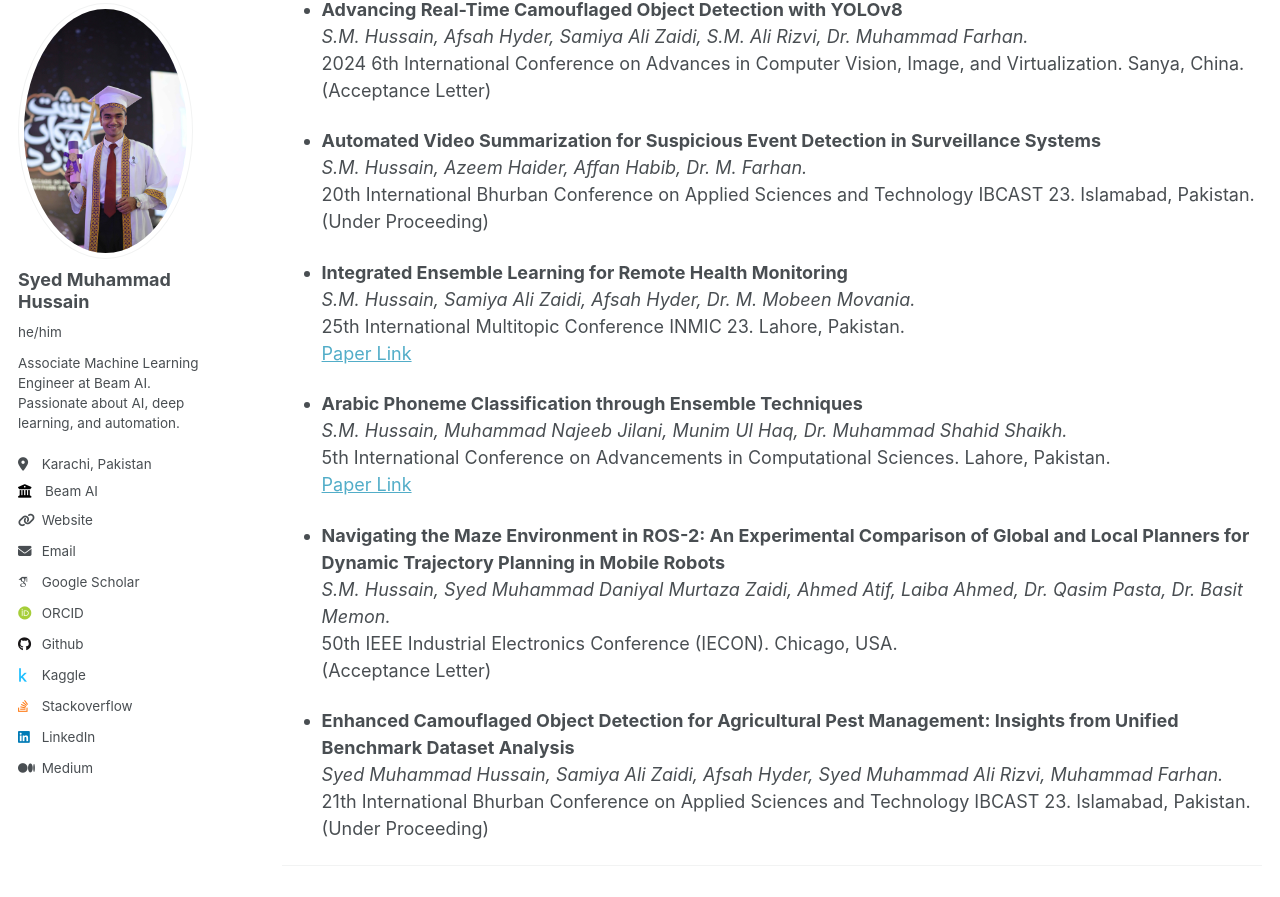
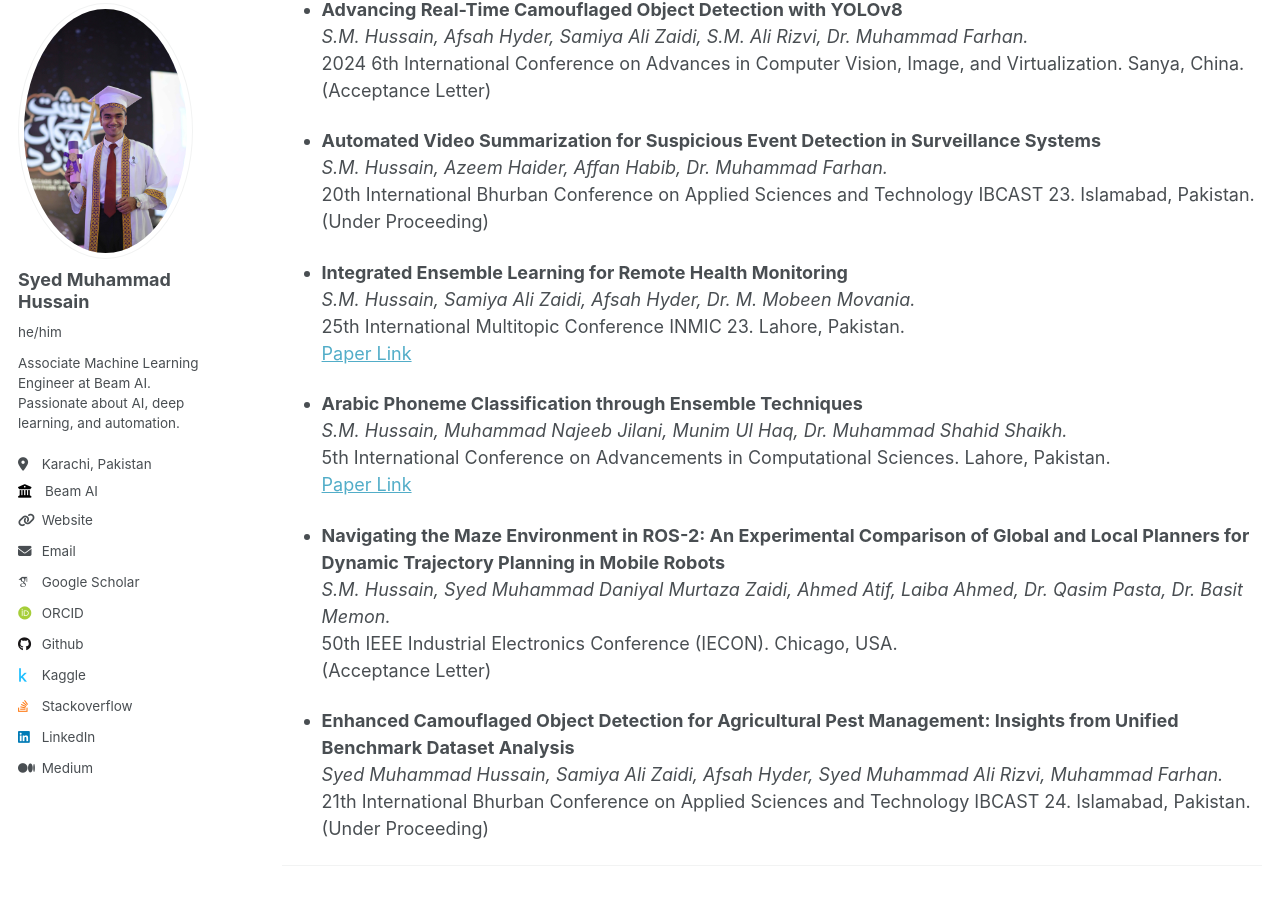
Before and after one commit to SYED-M-HUSSAIN/syed-m-hussain.github.io, a Jekyll site: the page built from _pages/cv.md, in a window 1280 px wide and 1400 px high, scrolled down 2388 px. Shown: the part 103-1000 px from the top of the window. Built offline with Jekyll 4.4.1, drawn with Linux system fonts in a browser that asks for light colours; some web fonts are replaced.

Commit message:
updates CV

```diff
--- a/_pages/cv.md
+++ b/_pages/cv.md
@@ -100,7 +100,7 @@ Relevant Coursework: Deep Learning, Software Engineering, Machine Learning, Algo
   (Acceptance Letter)
 
 - **Automated Video Summarization for Suspicious Event Detection in Surveillance Systems**
-  *S.M. Hussain, Azeem Haider, Affan Habib, Dr. M. Farhan.*
+  *S.M. Hussain, Azeem Haider, Affan Habib, Dr. Muhammad Farhan.*
   20th International Bhurban Conference on Applied Sciences and Technology IBCAST 23. Islamabad, Pakistan.
   (Under Proceeding)
 
@@ -121,7 +121,7 @@ Relevant Coursework: Deep Learning, Software Engineering, Machine Learning, Algo
 
 - **Enhanced Camouflaged Object Detection for Agricultural Pest Management: Insights from Unified Benchmark Dataset Analysis**
   *Syed Muhammad Hussain, Samiya Ali Zaidi, Afsah Hyder, Syed Muhammad Ali Rizvi, Muhammad Farhan.*
-  21th International Bhurban Conference on Applied Sciences and Technology IBCAST 23. Islamabad, Pakistan.
+  21th International Bhurban Conference on Applied Sciences and Technology IBCAST 24. Islamabad, Pakistan.
  (Under Proceeding)
 
 ---
```
Also changed, not shown: _publications/2024-02-17-paper-title-number-6.md (+1 -1 lines).
